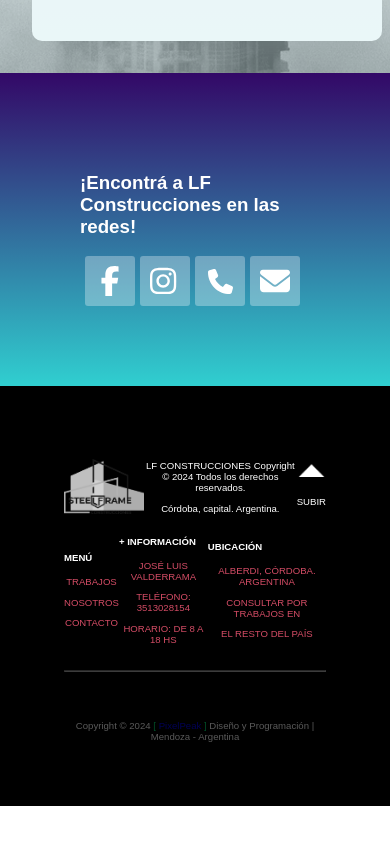
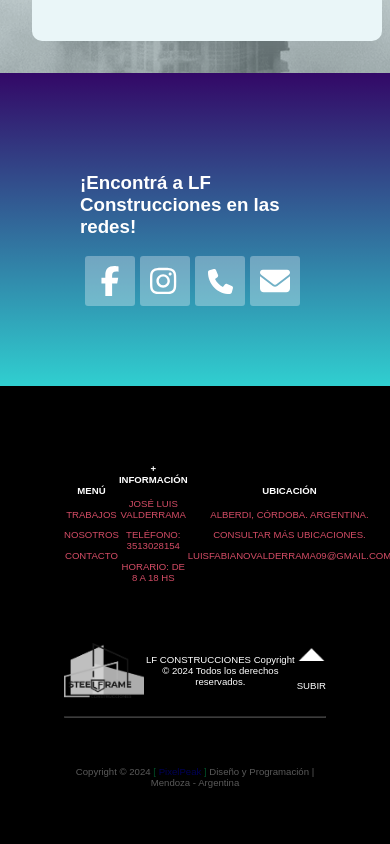
Before and after one commit to steve-ux/lf-construcciones-steelframe, a React (Create React App) app: page / in a window 390 px wide. Shown: the part 3853-4697 px from the top of the page. Before the commit the page ends 4659 px from the top, so only its background shows below. Built offline with nearby package versions, Linux system fonts and the light colour scheme.

Commit message:
Se mejoró el footer y diseño, se dejó lista para hostear. Falta responsive

```diff
--- a/src/components/Footer.js
+++ b/src/components/Footer.js
@@ -6,18 +6,6 @@ function Footer() {
     return (
     <div className="footer-padre">
 
-      <div className="footer-hijo">
-      <img src={LF} alt="Logo de LF Construcciones" width="80"/>
-      <div>
-      <p className="text-footer">LF CONSTRUCCIONES Copyright ©{" "}
-          {new Date().getFullYear()} Todos los derechos reservados.</p>
-          <p className="text-footer">Córdoba, capital. Argentina.</p>
-      </div>
-      <div>
-      <a href="#"><img src={Arrow} alt="Logo de LF Construcciones" className="arrow" width="50"/></a>
-      <p>SUBIR</p>
-      </div>
-      </div>
       <div className="footer-hijo">
       <div className="footer-menu">
       <h4>MENÚ</h4>
@@ -31,15 +19,25 @@ function Footer() {
       <p><a href="tel:3513028154" target="_blank" rel="noopener noreferrer">TELÉFONO: 3513028154</a></p>
       <p><a>HORARIO: DE 8 A 18 HS</a></p>
       </div>
-      <div className="footer-menu">
+      <div className="footer-menu3">
       <h4>UBICACIÓN</h4>
-      <p><a href="#Grilla">ALBERDI, CÓRDOBA. ARGENTINA</a></p>
-      <p><a href="tel:3513028154" target="_blank" rel="noopener noreferrer">CONSULTAR POR TRABAJOS EN</a></p>
-      <p><a>EL RESTO DEL PAÍS</a></p>
+      <p><a>ALBERDI, CÓRDOBA. ARGENTINA.</a></p>
+      <p><a href="tel:3513028154" target="_blank" rel="noopener noreferrer">CONSULTAR MÁS UBICACIONES.</a></p>
+      <p><a href="mailto:luisfabianovalderrama09@gmail.com" target="_blank" rel="noopener noreferrer">LUISFABIANOVALDERRAMA09@GMAIL.COM</a></p>
+      </div>
       </div>
 
 
-
+      <div className="footer-hijo">
+      <img src={LF} alt="Logo de LF Construcciones" width="80"/>
+      <div>
+      <p className="text-footer">LF CONSTRUCCIONES Copyright ©{" "}
+          {new Date().getFullYear()} Todos los derechos reservados.</p>
+      </div>
+      <div>
+      <a href="#"><img src={Arrow} alt="Logo de LF Construcciones" className="arrow" width="50"/></a>
+      <p>SUBIR</p>
+      </div>
       </div>
       <hr></hr>
       <footer>
--- a/src/index.css
+++ b/src/index.css
@@ -344,10 +344,10 @@ Animations
   transition: box-shadow .3s ease-in-out;
 }
 .info .box:hover {
-  background-color: #330867;
+  background: #b9b9b9;
   border: 1px solid #000000;
-  box-shadow: 5px 5px #330867;
-  transition: background-color .5s ease-in-out;
+  box-shadow: 5px 5px #818181;
+  transition: background .5s ease-in-out;
   transition: box-shadow .5s ease-in-out;
 }
 .info span {
@@ -518,18 +518,27 @@ footer span {
   cursor: pointer;
 }
 .footer-menu {
-text-align: left;
+text-align: center;
+margin-bottom: 3rem;
 }
-.footer-menu A {
+.footer-menu a {
   text-decoration: none !important;
   color: #d34c65;
 }
+.footer-menu3 {
+  text-align: center;
+  margin-bottom: 3rem;
+  }
+  .footer-menu3 a {
+    text-decoration: none !important;
+    color: #d34c65;
+  }
 a {
   text-decoration: none !important;
 }
 .footer-hijo {
   display: flex;
-  justify-content: space-between;
+  justify-content: space-around;
   align-items: center;
 }
 .footer-hijo p {
```
